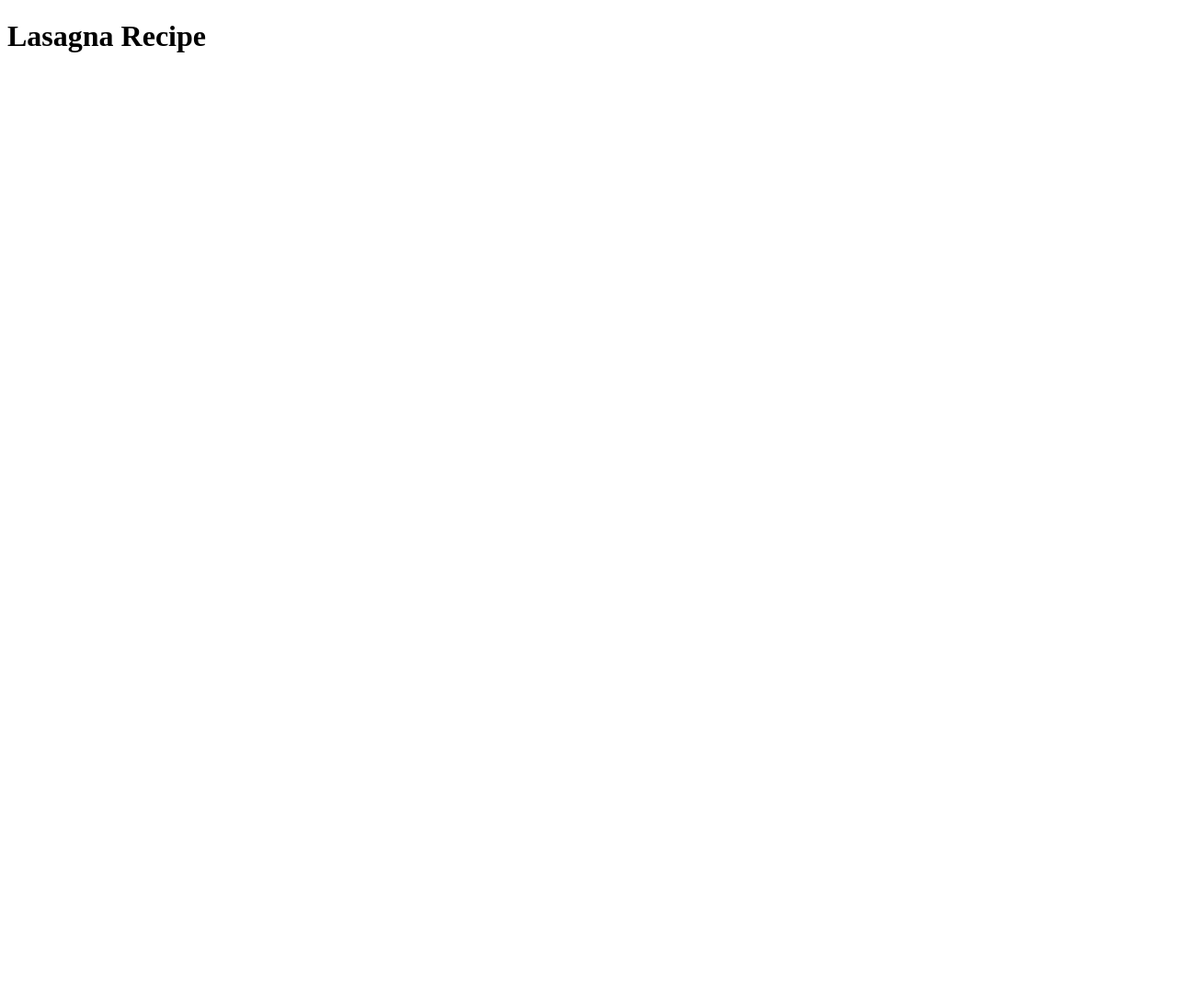
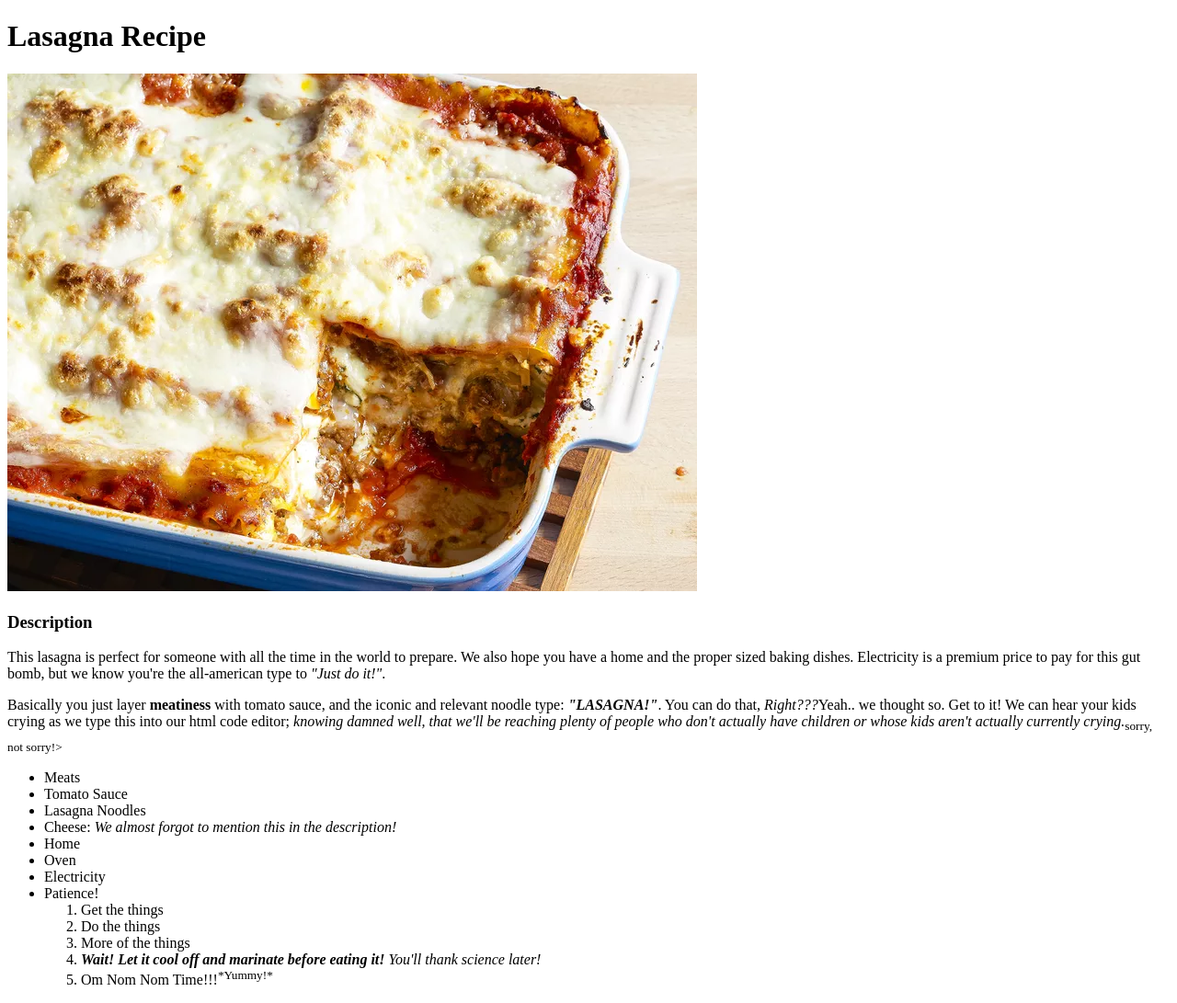
Before and after one commit to Jmartin0984/odin_recipes, a plain HTML site: page recipes/lasagna.html in a window 1280 px wide. Shown: the whole page at 92% size. Before the commit the page ends 800 px from the top, so only its background shows below. Drawn offline with Linux system fonts and the light colour scheme.

Commit message:
Fleshed out Lasagnarecipe. added image.  forgot to commit initial try, but image didn't properly load, and lists were created with <ls> instead of <li> initially! so did not format as lists.  fixed those and typos before making this commit!

```diff
--- a/recipes/lasagna.html
+++ b/recipes/lasagna.html
@@ -6,6 +6,27 @@
     </head>
     <body>
         <h1>Lasagna Recipe</h1>
+        <img src="../img/23600-worlds-best-lasagna-armag-4x3-1-b24f9ad518d74090bf197828492c64a6.webp" alt="Picture of some oooey gooey looking lasagna *chefs kiss*">
+            <h3>Description</h3>
+            <p>This lasagna is perfect for someone with all the time in the world to prepare.  We also hope you have a home and the proper sized baking dishes.  Electricity is a premium price to pay for this gut bomb, but we know you're the all-american type to <em>"Just do it!"</em>.</p>
+            <p>Basically you just layer <strong>meatiness</strong> with tomato sauce, and the iconic and relevant noodle type: <strong><em>"LASAGNA!"</em></strong>.  You can do that, <em>Right???</em>Yeah.. we thought so.  Get to it! We can hear your kids crying as we type this into our html code editor; <em>knowing damned well, that we'll be reaching plenty of people who don't actually have children or whose kids aren't actually currently crying.</em><sub>sorry, not sorry!></sub></p>
+                <ul>
+                    <li>Meats</li>
+                    <li>Tomato Sauce</li>
+                    <li>Lasagna Noodles</li>
+                    <li>Cheese:<em> We almost forgot to mention this in the description!</em></li>
+                    <li>Home</li>
+                    <li>Oven</li>
+                    <li>Electricity</li>
+                    <li>Patience!</li>
+                        <ol>
+                            <li>Get the things</li>
+                            <li>Do the things</li>
+                            <li>More of the things</li>
+                            <li><strong><em>Wait! Let it cool off and marinate before eating it!</em></strong><em> You'll thank science later!</em></li>
+                            <li>Om Nom Nom Time!!!<sup>*Yummy!*</sup></li>
+                        </ol>
+                </ul>
     </body>
 
 
```
Also changed, not shown: img/23600-worlds-best-lasagna-armag-4x3-1-b24f9ad518d74090bf197828492c64a6.webp (added).
